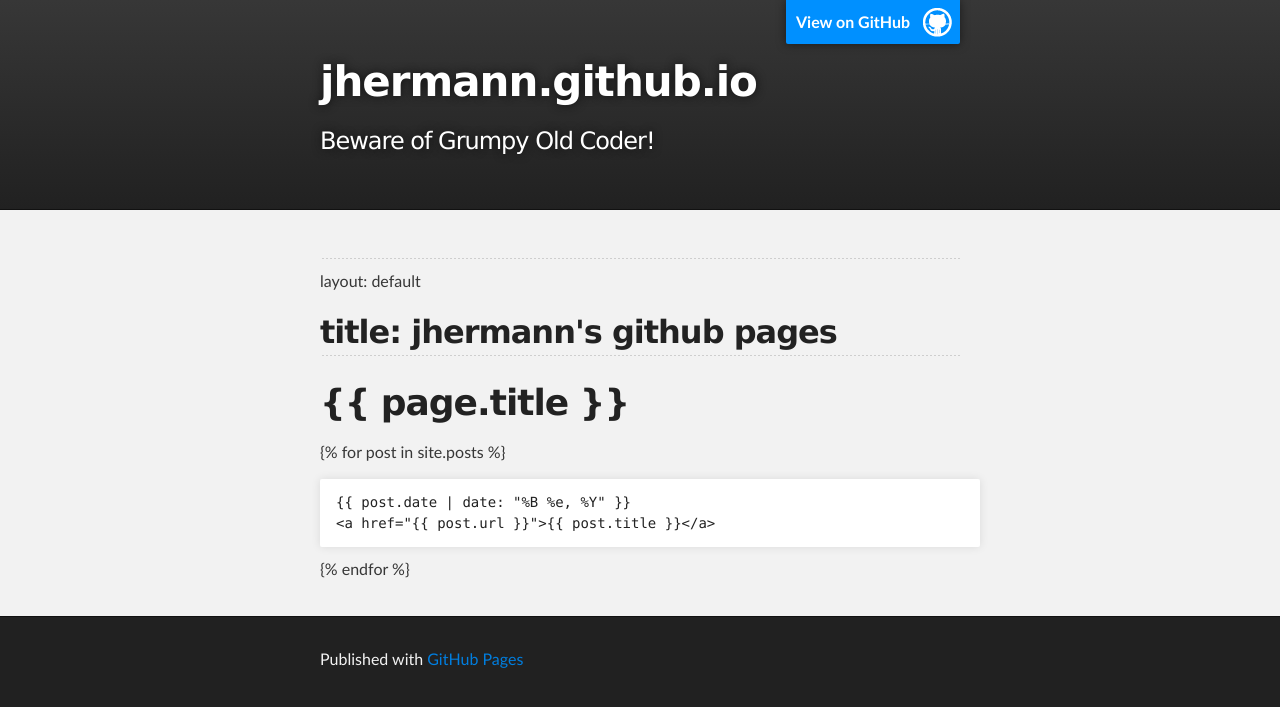
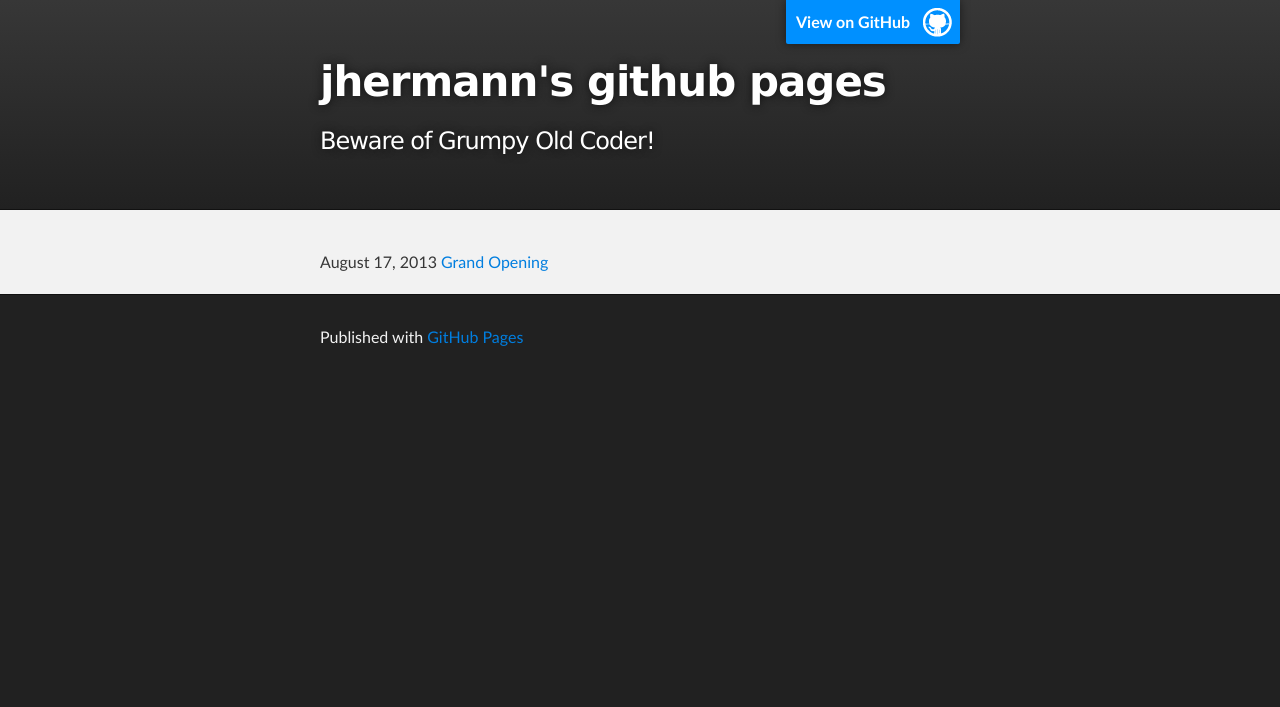
Before and after one commit to jhermann/jhermann.github.io, a Jekyll site: the page built from index.html, in a window 1280 px wide. Shown: the top 707 px of the page. Built offline with Jekyll 4.4.1, drawn with Linux system fonts in a browser that asks for light colours; Markdown is read by kramdown in place of the engine named in the settings.

Commit message:
moved template index to layouts; restored index to Jekyll

```diff
--- a/_layouts/default.html
+++ b/_layouts/default.html
@@ -1,13 +1,44 @@
 <!DOCTYPE html>
 <html>
-    <head>
-        <meta charset="utf-8">
-        <title>{{ page.title }}</title>
-        <meta name="viewport" content="width=device-width, initial-scale=1.0">
-    </head>
-    <body>
+
+  <head>
+    <meta charset='utf-8' />
+    <meta http-equiv="X-UA-Compatible" content="chrome=1" />
+    <meta name="description" content="{{ page.title }}" />
+
+    <link rel="stylesheet" type="text/css" media="screen" href="stylesheets/stylesheet.css">
+
+    <title>{{ page.title }} — jhermann.github.io</title>
+  </head>
+
+  <body>
+
+    <!-- HEADER -->
+    <div id="header_wrap" class="outer">
+        <header class="inner">
+          <a id="forkme_banner" href="https://github.com/jhermann">View on GitHub</a>
+
+          <h1 id="project_title">{{ page.title }}</h1>
+          <h2 id="project_tagline">Beware of Grumpy Old Coder!</h2>
+
+        </header>
+    </div>
+
+    <!-- MAIN CONTENT -->
+    <div id="main_content_wrap" class="outer">
+      <section id="main_content" class="inner">
 
         {{ content }}
 
-    </body>
+      </section>
+    </div>
+
+    <!-- FOOTER  -->
+    <div id="footer_wrap" class="outer">
+      <footer class="inner">
+        <p>Published with <a href="http://pages.github.com">GitHub Pages</a></p>
+      </footer>
+    </div>
+
+  </body>
 </html>
--- a/index.html
+++ b/index.html
@@ -1,58 +1,11 @@
-<!DOCTYPE html>
-<html>
+---
+layout: default
+title: jhermann's github pages
+---
 
-  <head>
-    <meta charset='utf-8' />
-    <meta http-equiv="X-UA-Compatible" content="chrome=1" />
-    <meta name="description" content="jhermann.github.io : Beware of Grumpy Old Coder!" />
+{% for post in site.posts %}
 
-    <link rel="stylesheet" type="text/css" media="screen" href="stylesheets/stylesheet.css">
+    {{ post.date | date: "%B %e, %Y" }}
+    <a href="{{ post.url }}">{{ post.title }}</a>
 
-    <title>jhermann.github.io</title>
-  </head>
-
-  <body>
-
-    <!-- HEADER -->
-    <div id="header_wrap" class="outer">
-        <header class="inner">
-          <a id="forkme_banner" href="https://github.com/jhermann">View on GitHub</a>
-
-          <h1 id="project_title">jhermann.github.io</h1>
-          <h2 id="project_tagline">Beware of Grumpy Old Coder!</h2>
-
-        </header>
-    </div>
-
-    <!-- MAIN CONTENT -->
-    <div id="main_content_wrap" class="outer">
-      <section id="main_content" class="inner">
-        <hr><p>layout: default</p>
-
-<h2>
-<a name="title-jhermanns-github-pages" class="anchor" href="#title-jhermanns-github-pages"><span class="octicon octicon-link"></span></a>title: jhermann's github pages</h2>
-
-<h1>
-<a name="-pagetitle-" class="anchor" href="#-pagetitle-"><span class="octicon octicon-link"></span></a>{{ page.title }}</h1>
-
-<p>{% for post in site.posts %}</p>
-
-<pre><code>{{ post.date | date: "%B %e, %Y" }}
-&lt;a href="{{ post.url }}"&gt;{{ post.title }}&lt;/a&gt;
-</code></pre>
-
-<p>{% endfor %}</p>
-      </section>
-    </div>
-
-    <!-- FOOTER  -->
-    <div id="footer_wrap" class="outer">
-      <footer class="inner">
-        <p>Published with <a href="http://pages.github.com">GitHub Pages</a></p>
-      </footer>
-    </div>
-
-
-
-  </body>
-</html>
+{% endfor %}
```
Also changed, not shown: _posts/2013-08-17-grand-opening.md (+1 -1 lines).
